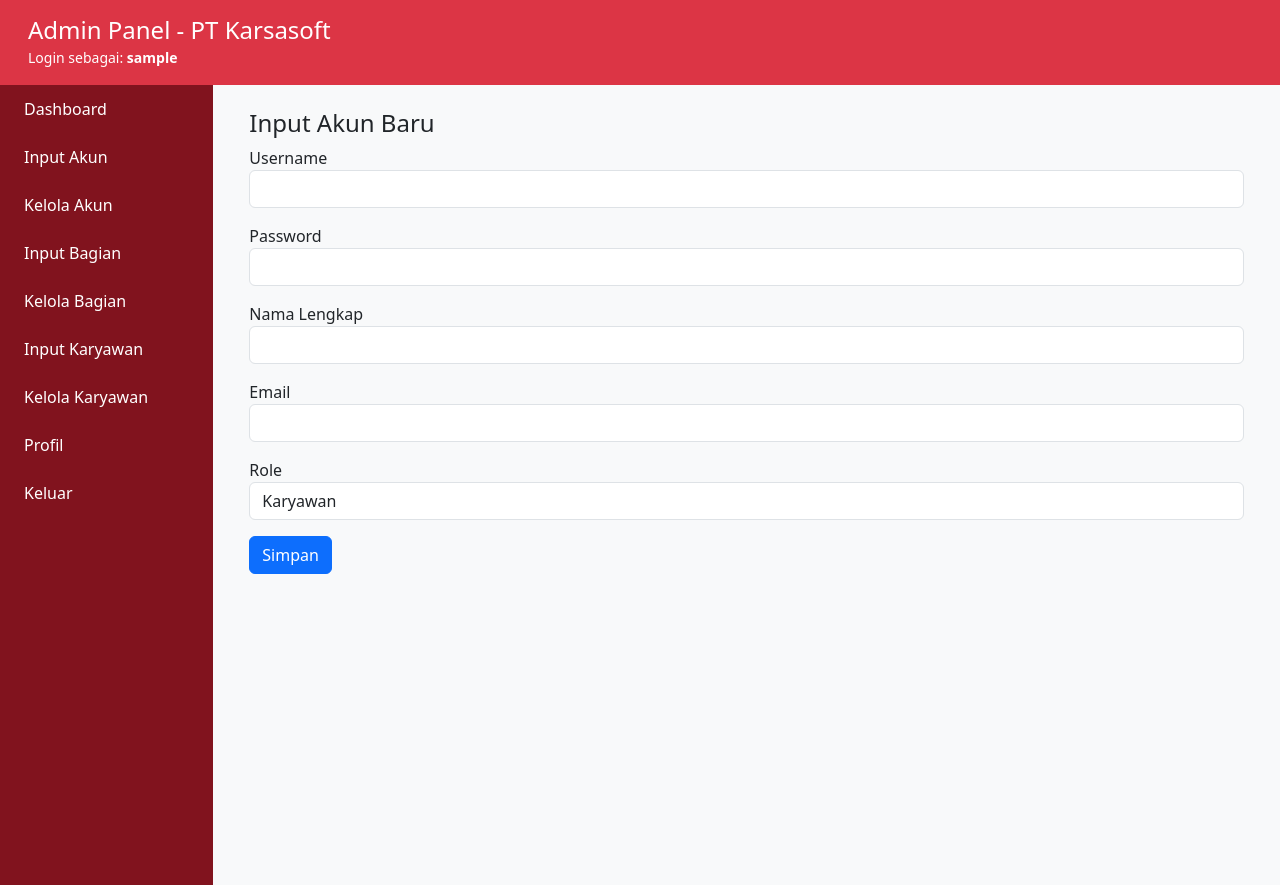
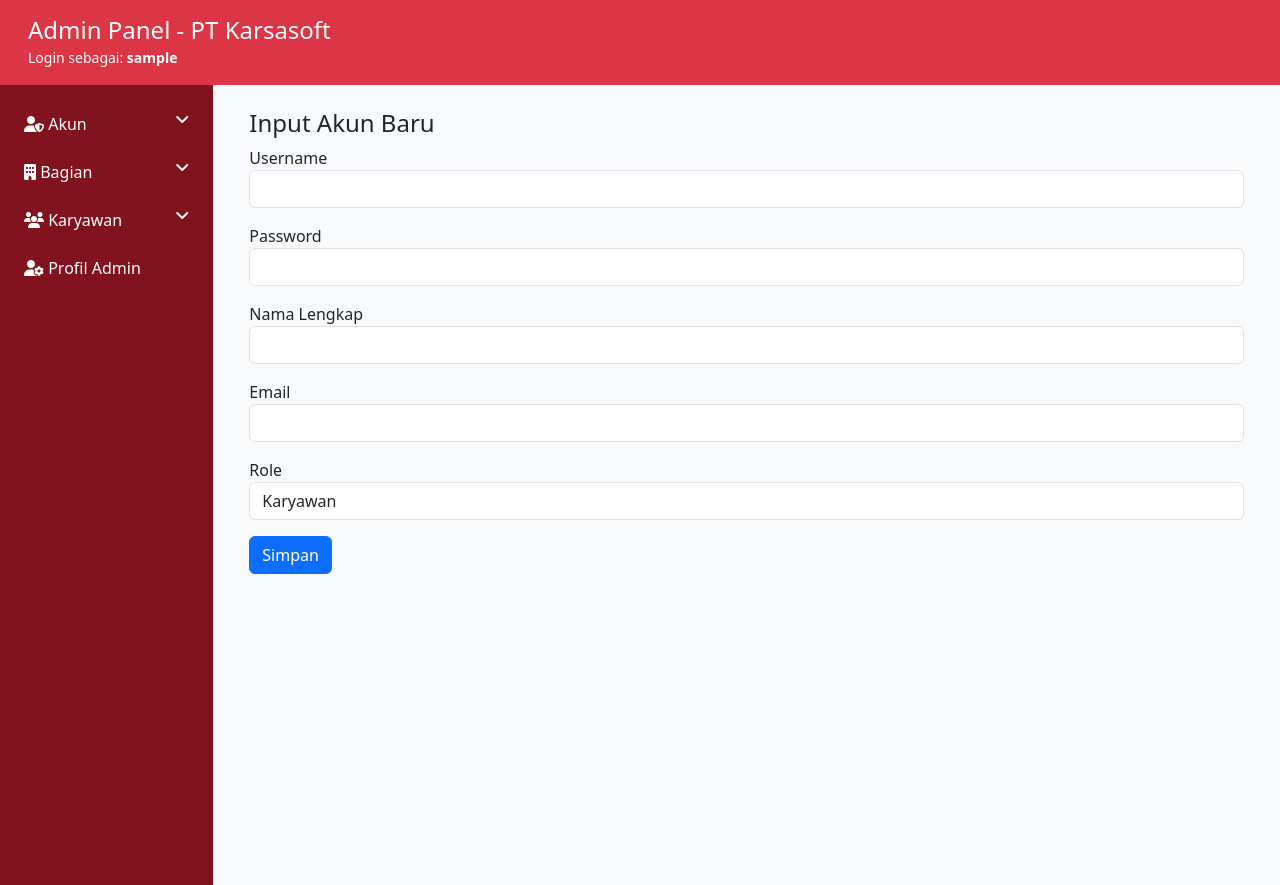
Before and after one commit to retnomly19/penggajian, a PHP site: page /admin/akun/input_akun.php in a window 1280 px wide. Run offline with PHP 8.4, Linux system fonts and the light colour scheme; the visitor is signed in with stand-in values (Sample User, id 1).

Commit message:
update header_admin.php

```diff
--- a/admin/header_admin.php
+++ b/admin/header_admin.php
@@ -12,11 +12,13 @@
 <head>
     <title>Admin Panel</title>
     <link href="https://cdn.jsdelivr.net/npm/bootstrap@5.3.0/dist/css/bootstrap.min.css" rel="stylesheet">
+    <link href="https://cdnjs.cloudflare.com/ajax/libs/font-awesome/6.4.0/css/all.min.css" rel="stylesheet">
     <style>
         body { background: #f8f9fa; }
         .sidebar {
             height: 100vh;
             background-color: #81131eff;
+            padding-top: 15px;
         }
         .sidebar a {
             color: white;
@@ -25,14 +27,23 @@
             text-decoration: none;
         }
         .sidebar a:hover {
-            background-color: #81131eff;
+            background-color: #6e0f19;
+        }
+        .treeview-menu {
+            display: none;
+            background-color: #971828;
+        }
+        .treeview:hover .treeview-menu {
+            display: block;
+        }
+        .treeview-menu a {
+            padding-left: 30px;
         }
     </style>
 </head>
 <body>
 
 <div class="container-fluid">
-
     <!-- ✅ Header Atas -->
     <div class="row bg-danger text-white p-3">
         <div class="col">
@@ -44,17 +55,38 @@
     <div class="row">
         <!-- ✅ Sidebar -->
         <div class="col-md-2 sidebar">
-            <a href="dashboard_admin.php">Dashboard</a>
-                <a href="akun_input.php">Input Akun</a>
-                <a href="kelola_akun.php">Kelola Akun</a>
-                <a href="bagian_input.php">Input Bagian</a>
-                <a href="kelola_bagian.php">Kelola Bagian</a>
-                <a href="karyawan_input.php">Input Karyawan</a>
-                <a href="kelola_karyawan.php">Kelola Karyawan</a>
-                <a href="profil.php">Profil</a>
-                <a href="../logout.php">Keluar</a>
+            <ul class="list-unstyled">
 
+                <li class="treeview">
+                    <a href="#"><i class="fas fa-user-shield"></i> Akun <i class="fas fa-angle-down float-end"></i></a>
+                    <ul class="treeview-menu list-unstyled">
+                        <li><a href="/penggajian/admin/akun/input_akun.php">Input Akun</a></li>
+                        <li><a href="/penggajian/admin/akun/kelola_akun.php">Kelola Akun</a></li>
+                    </ul>
+                </li>
+
+                <li class="treeview">
+                    <a href="#"><i class="fas fa-building"></i> Bagian <i class="fas fa-angle-down float-end"></i></a>
+                    <ul class="treeview-menu list-unstyled">
+                        <li><a href="/penggajian/admin/bagian/input_bagian.php">Input Bagian</a></li>
+                        <li><a href="/penggajian/admin/bagian/kelola_bagian.php">Kelola Bagian</a></li>
+                    </ul>
+                </li>
+
+                <li class="treeview">
+                    <a href="#"><i class="fas fa-users"></i> Karyawan <i class="fas fa-angle-down float-end"></i></a>
+                    <ul class="treeview-menu list-unstyled">
+                        <li><a href="/penggajian/admin/karyawan/input_karyawan.php">Input Karyawan</a></li>
+                        <li><a href="/penggajian/admin/karyawan/kelola_karyawan.php">Kelola Karyawan</a></li>
+                    </ul>
+                </li>
+
+                <li>
+                    <a href="/penggajian/admin/profil.php"><i class="fas fa-user-cog"></i> Profil Admin</a>
+                </li>
+
+            </ul>
         </div>
 
-        <!-- ✅ Konten -->
+        <!-- ✅ Konten Utama -->
         <div class="col-md-10 p-4">
```
